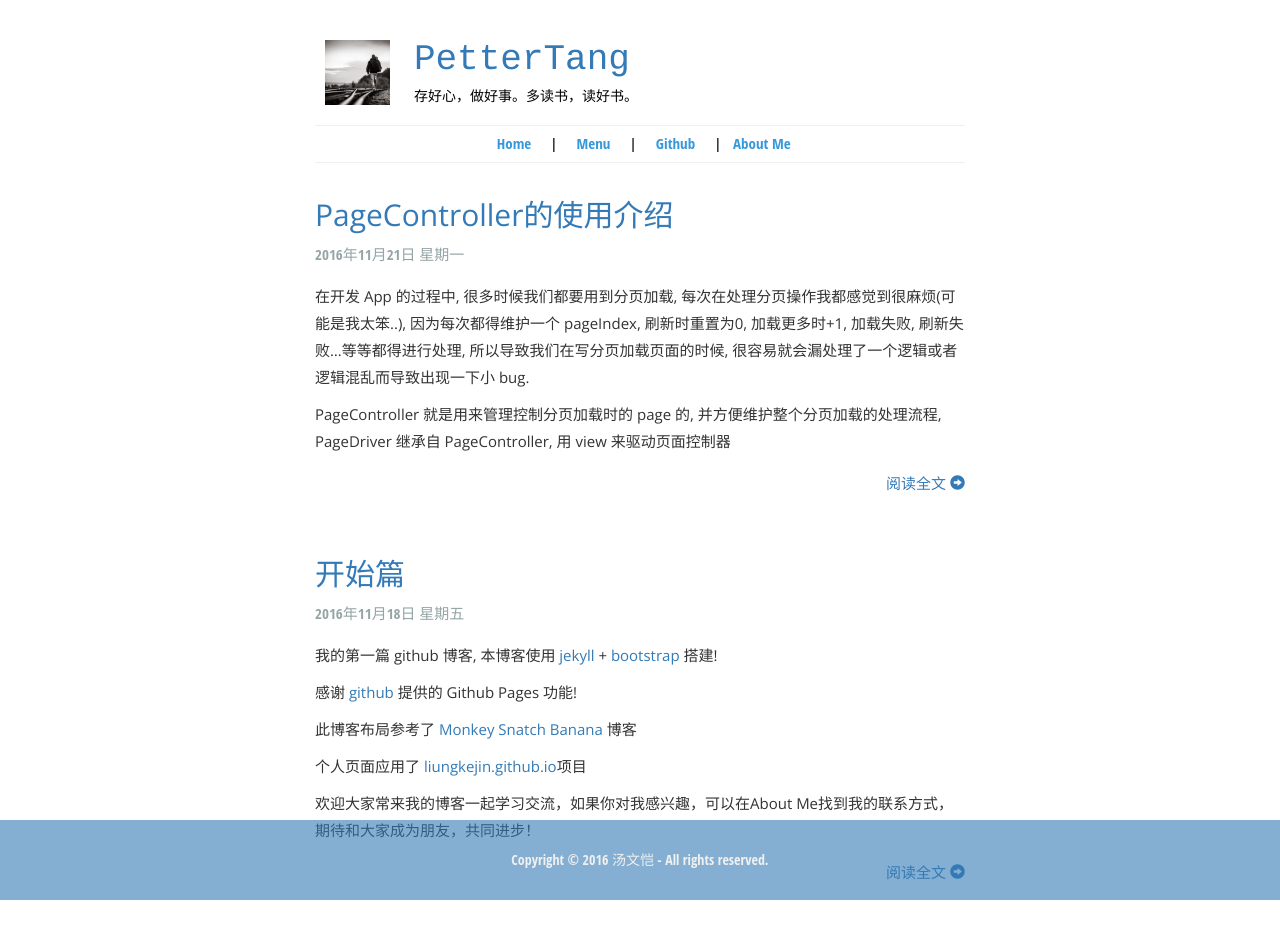
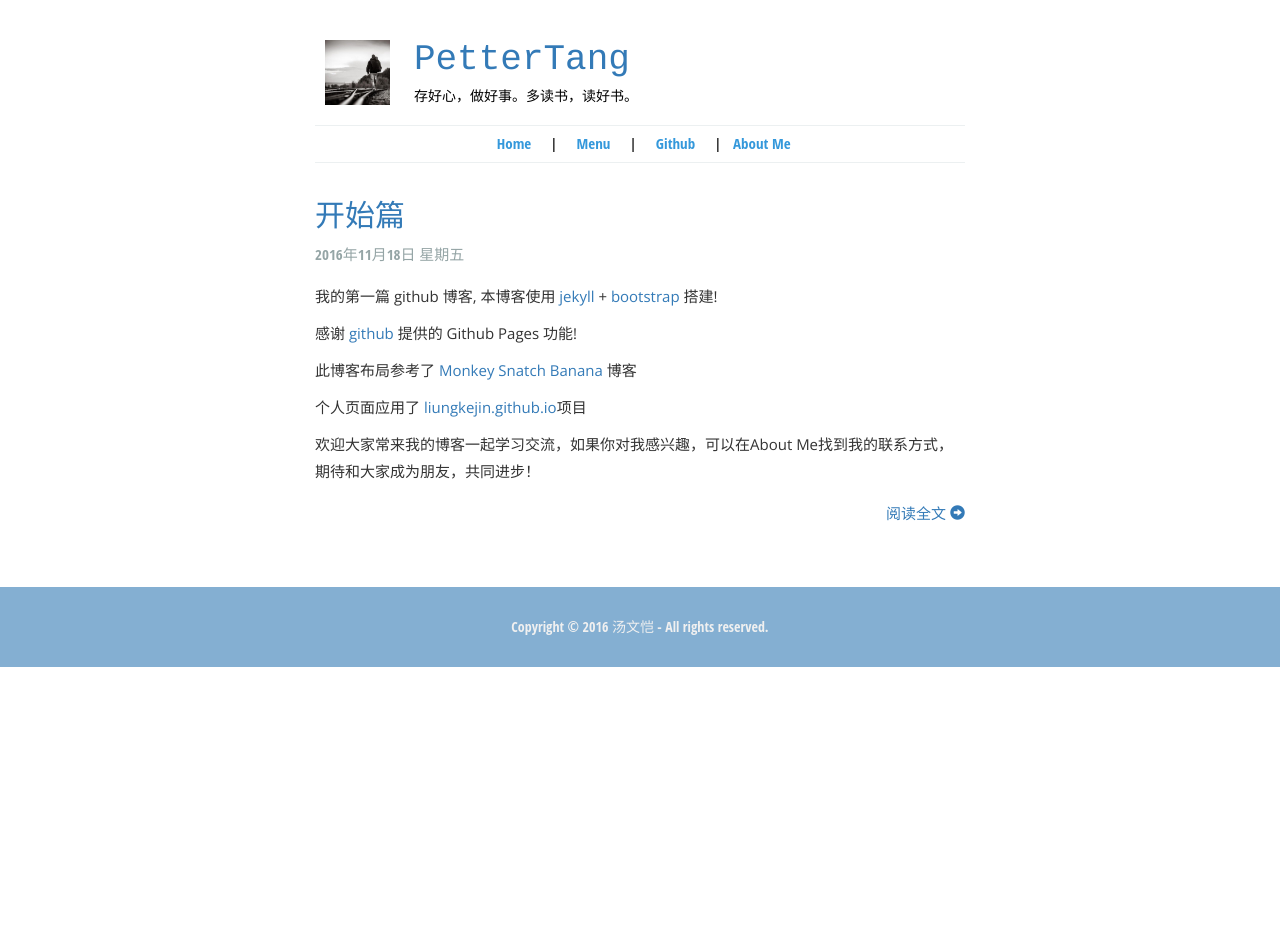
Before and after one commit to pettertang/pettertang.github.io, a Jekyll site: the page built from index.html, in a window 1280 px wide. Built offline with Jekyll 4.4.1, drawn with Linux system fonts in a browser that asks for light colours; after the commit the page ends 900 px from its top, so only the background shows below that.

Commit message:
delete the test files

````diff
--- a/_posts/2016-11-21-Test.md
+++ /dev/null
@@ -1,61 +0,0 @@
----
-layout: post_layout
-title: PageController的使用介绍
-time: 2016年11月21日 星期一
-location: 上海
-pulished: true
-excerpt_separator: "#"
----
-
-在开发 App 的过程中, 很多时候我们都要用到分页加载, 每次在处理分页操作我都感觉到很麻烦(可能是我太笨..),
-因为每次都得维护一个 pageIndex, 刷新时重置为0, 加载更多时+1, 加载失败, 刷新失败...等等都得进行处理,
-所以导致我们在写分页加载页面的时候, 很容易就会漏处理了一个逻辑或者逻辑混乱而导致出现一下小 bug.
-
-PageController 就是用来管理控制分页加载时的 page 的, 并方便维护整个分页加载的处理流程,
-PageDriver 继承自 PageController, 用 view 来驱动页面控制器
-
-# PageController
-
-PageController 的条件:
-
-- page 按顺序进行加载, 第一页为刷新页
-- 页面加载结果只有三种 SUCCESS, FAILED, NO_MORE(没有更多数据了)
-- 一次只允许一页正在加载
-
-一般来说, 分页加载的顺序为
-
-```
-refresh -> endRefresh -> loadmore -> endloadmore -> no more
-    \_ refreshFailed        \_ loadmoreFailed
-        (重新refresh)             (加载失败,点击)
-```
-
-- 我们进行刷新
-    - 如果刷新失败, 如果页面没有数据则显示异常页面 (此时可以点击重新刷新)
-    - 刷新成功但是没有更多的数据 (此时不能进行loadmore, 只能进行refresh)
-    - 刷新成功且还有更多的数据 (此时可以进行loadmore, refresh)
-
-- 然后进行加载更多
-    - 如果加载失败, 则需要显示重新加载按钮 (此时可以进行 点击loadmore本页,或者refresh)
-    - 如果加载成功但是没有更多数据了 (此时不能进行loadmore, 只能进行refresh)
-    - 如果加载成功且还有更多的数据 (此时可以进行loadmore, refresh)
-
-PageController 维护了3个变量
-
-```java
-/**
- * 保存上一次请求的结果
- */
-var lastResult = Result.SUCCESS
-
-/**
- * 已经加载好的页面号
- */
-var loadedPageIndex = -1
-
-/**
- * 当前正在加载的页面, 在页面加载完成后, 就会被置为 -1
- * 所以用它来判断是否正在加载,
- */
-var loadingPageIndex = -1
-```
--- a/assets/css/blog.css
+++ b/assets/css/blog.css
@@ -225,8 +225,4 @@ div.authorimage {
     background-color: rgba(51, 123, 181, 0.6);
     font-family: "Open Sans Condensed", "Open Sans", "Helvetica Neue", Helvetica, Arial, "Nimbus L",sans-serif;
     margin-top: 40px;
-    position: absolute;
-    bottom: 0;
-    right: 0;
-    left: 0;
 }
````
